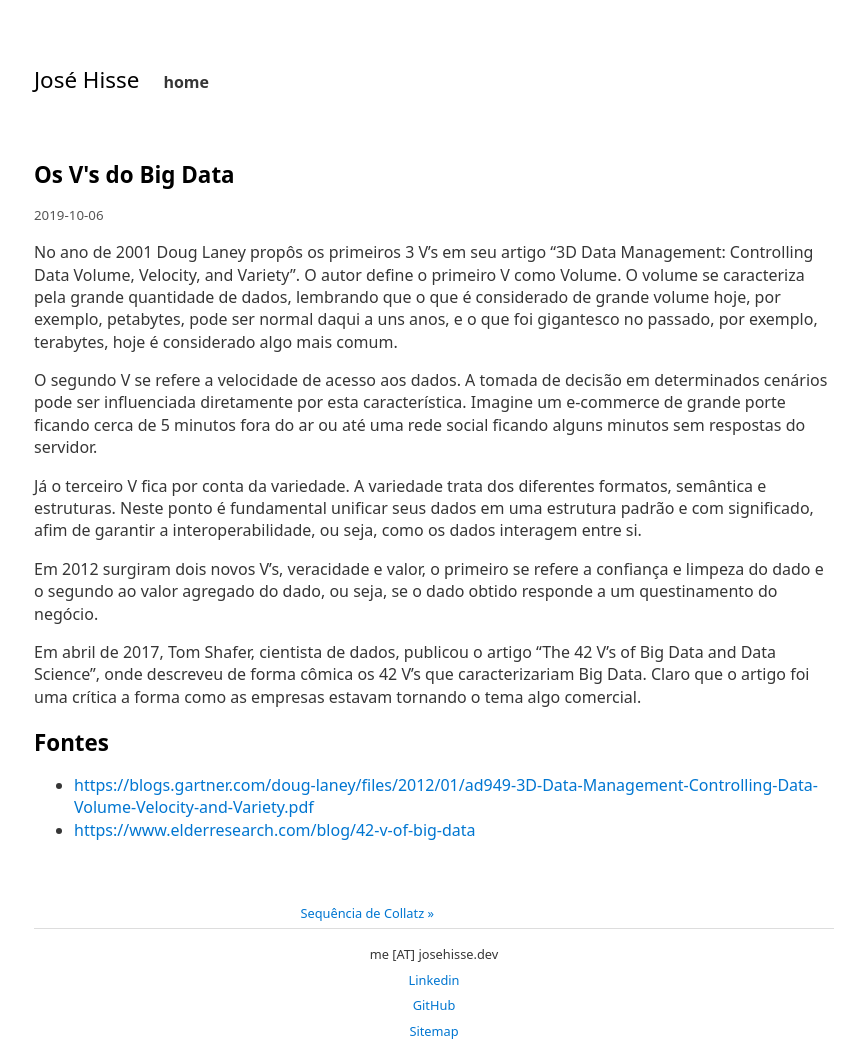
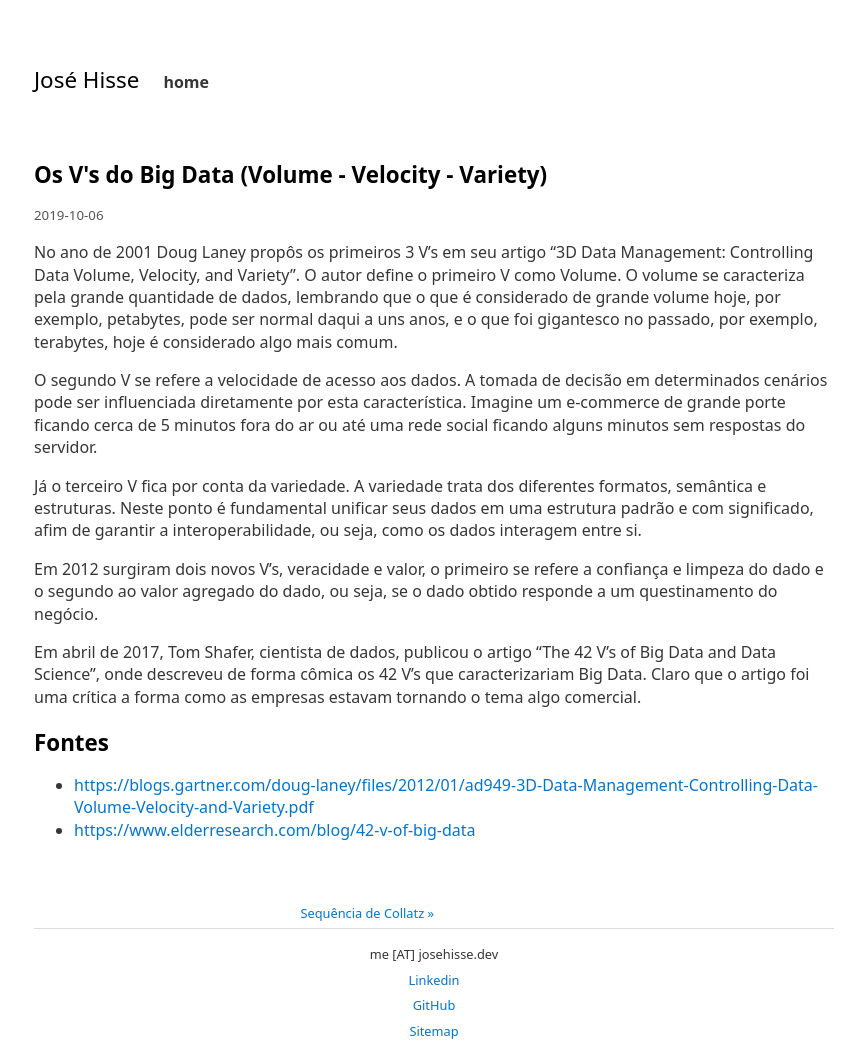
Before and after one commit to jhisse/jhisse.github.io, a Jekyll site: the page built from _posts/2019-10-06-os-vs-do-big-data.md, in a window 1280 px wide. Shown: the whole page, without its empty margins (206-1064 px from the left). Built offline with Jekyll 4.4.1, drawn with Linux system fonts in a browser that asks for light colours.

Commit message:
Change title for include seo tags

```diff
--- a/_posts/2019-10-06-os-vs-do-big-data.md
+++ b/_posts/2019-10-06-os-vs-do-big-data.md
@@ -1,5 +1,5 @@
 ---
-title: Os V's do Big Data
+title: Os V's do Big Data (Volume - Velocity - Variety)
 date: 2019-10-06
 layout: post
 ---
```
